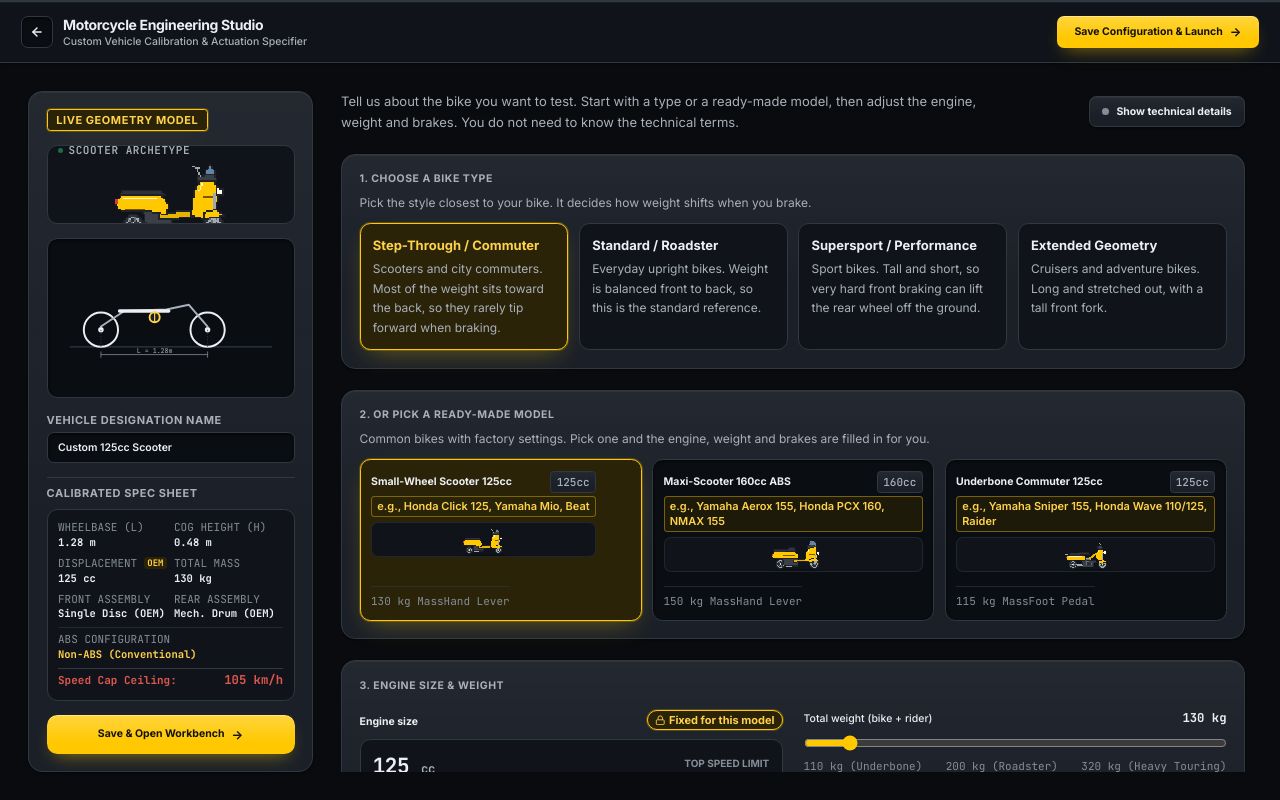
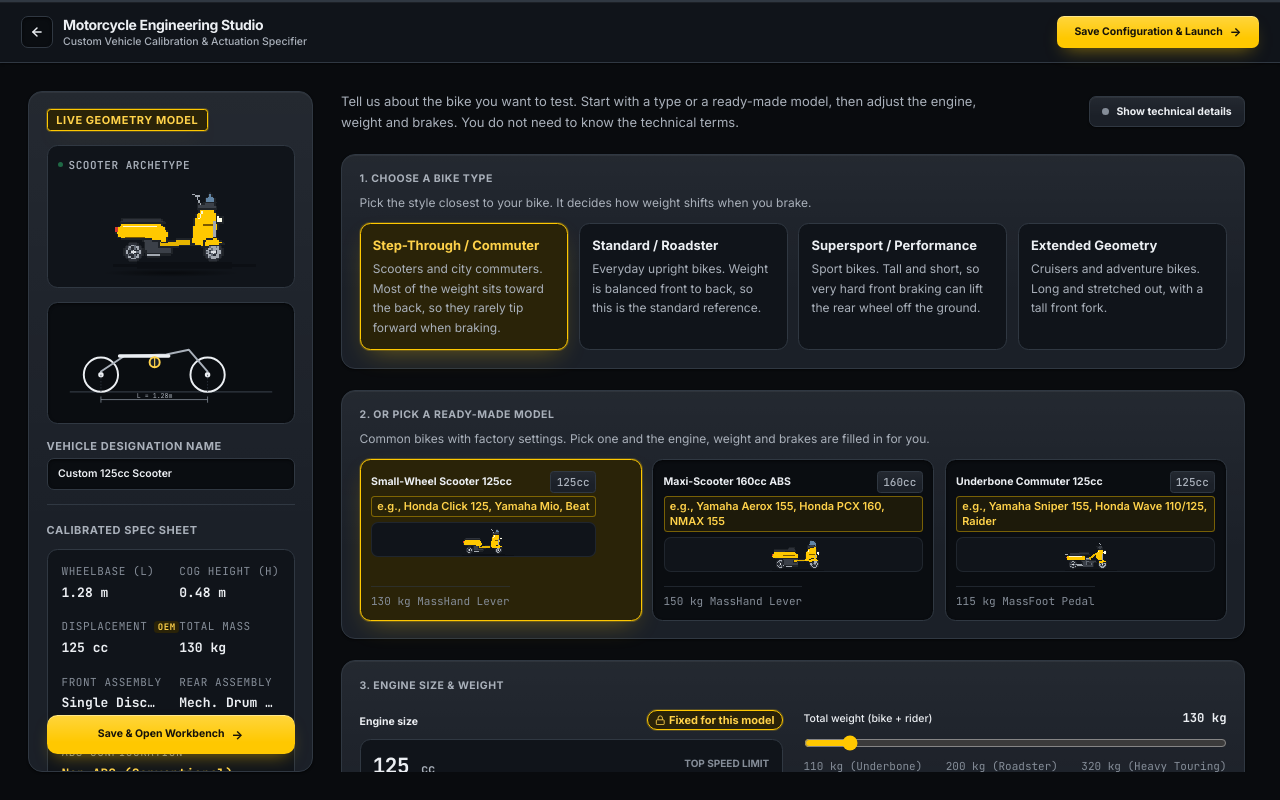
Before and after one commit to kzc0des/Moto-Braking-Dynamics, an Angular app in the folder client/: page /configure in a window 1280 px wide. Built offline with nearby package versions, Linux system fonts and the light colour scheme; no server answers.

Commit message:
[#22] feat: give the studio spec sheet more breathing room and keep Save visible on short screens

```diff
--- a/client/src/app/features/setup/configure-studio/configure-studio.css
+++ b/client/src/app/features/setup/configure-studio/configure-studio.css
@@ -54,3 +54,14 @@
   image-rendering: pixelated;
   image-rendering: crisp-edges;
 }
+
+/* Short laptop screens: shrink the two preview drawings so the spec sheet still fits without a long scroll. */
+@media (min-width: 1024px) and (max-height: 960px) {
+  .studio-schematic {
+    height: 92px;
+  }
+
+  .bike-idle-stage {
+    height: 84px;
+  }
+}
--- a/client/src/app/features/setup/configure-studio/configure-studio.html
+++ b/client/src/app/features/setup/configure-studio/configure-studio.html
@@ -42,7 +42,7 @@
       <!-- ======================================================== -->
       <aside class="lg:col-span-4 xl:col-span-3 lg:min-h-0 lg:h-full flex flex-col gap-5">
         <!-- Live Anatomy Schematic Card -->
-        <div class="bg-[var(--surface)] border border-[var(--kerb)] rounded-2xl p-5 shadow-2xs flex flex-col gap-4 lg:flex-1 lg:min-h-0 lg:overflow-y-auto">
+        <div class="bg-[var(--surface)] border border-[var(--kerb)] rounded-2xl p-5 shadow-2xs flex flex-col gap-4 *:shrink-0 lg:flex-1 lg:min-h-0 lg:overflow-y-auto">
           <div class="flex items-center justify-between">
             <span class="text-[11px] font-bold uppercase tracking-wider text-[var(--line-deep)] bg-[var(--line-tint)] px-2.5 py-0.5 rounded border border-[var(--line)]">
               Live Geometry Model
@@ -77,7 +77,7 @@
 
           <!-- Dynamic SVG Schematic Viewport -->
           <div class="w-full border border-[var(--kerb)] rounded-xl bg-[var(--well)] p-4 flex items-center justify-center">
-            <svg width="100%" height="130" viewBox="0 0 280 110" role="img" class="block">
+            <svg width="100%" height="130" viewBox="0 0 280 110" role="img" class="block studio-schematic">
               <!-- Ground Line -->
               <line x1="10" y1="92" x2="270" y2="92" stroke="var(--kerb)" stroke-width="1.5" />
               <!-- Rear Wheel Assembly -->
@@ -117,45 +117,45 @@
           </div>
 
           <!-- Live Engineering Spec Matrix -->
-          <div class="pt-2 border-t border-[var(--kerb)] flex flex-col gap-2">
+          <div class="pt-5 border-t border-[var(--kerb)] flex flex-col gap-3">
             <span class="text-[11px] font-bold uppercase tracking-wider text-[var(--ink-2)]">Calibrated Spec Sheet</span>
-            <div class="bg-[var(--concrete)] border border-[var(--kerb)] rounded-xl p-3 grid grid-cols-2 gap-2 text-xs font-mono">
+            <div class="bg-[var(--concrete)] border border-[var(--kerb)] rounded-xl p-4 grid grid-cols-2 gap-x-5 gap-y-5 text-xs font-mono">
               <div>
-                <span class="text-[11px] text-[var(--ink-3)] block uppercase">Wheelbase (L)</span>
-                <span class="font-bold text-[var(--ink)]">{{ wheelbase().toFixed(2) }} m</span>
+                <span class="text-[11px] tracking-wider text-[var(--ink-3)] block uppercase mb-1.5">Wheelbase (L)</span>
+                <span class="font-bold text-[13px] leading-snug text-[var(--ink)]">{{ wheelbase().toFixed(2) }} m</span>
               </div>
               <div>
-                <span class="text-[11px] text-[var(--ink-3)] block uppercase">CoG Height (h)</span>
-                <span class="font-bold text-[var(--ink)]">{{ cogHeight().toFixed(2) }} m</span>
+                <span class="text-[11px] tracking-wider text-[var(--ink-3)] block uppercase mb-1.5">CoG Height (h)</span>
+                <span class="font-bold text-[13px] leading-snug text-[var(--ink)]">{{ cogHeight().toFixed(2) }} m</span>
               </div>
               <div>
-                <span class="text-[11px] text-[var(--ink-3)] flex items-center justify-between uppercase">
+                <span class="text-[11px] tracking-wider text-[var(--ink-3)] flex items-center justify-between gap-2 uppercase mb-1.5">
                   <span>Displacement</span>
                   <span class="text-[9px] font-bold text-[var(--line-deep)] bg-[var(--line-tint)] px-1 rounded">OEM</span>
                 </span>
-                <span class="font-bold text-[var(--ink)]">{{ displacementCc() }} cc</span>
+                <span class="font-bold text-[13px] leading-snug text-[var(--ink)]">{{ displacementCc() }} cc</span>
               </div>
               <div>
-                <span class="text-[11px] text-[var(--ink-3)] block uppercase">Total Mass</span>
-                <span class="font-bold text-[var(--ink)]">{{ massKg() }} kg</span>
+                <span class="text-[11px] tracking-wider text-[var(--ink-3)] block uppercase mb-1.5">Total Mass</span>
+                <span class="font-bold text-[13px] leading-snug text-[var(--ink)]">{{ massKg() }} kg</span>
               </div>
               <div>
-                <span class="text-[11px] text-[var(--ink-3)] block uppercase">Front Assembly</span>
-                <span class="font-bold text-[var(--ink)] truncate block">{{ frontBrake() === 'dual_disc' ? 'Dual Disc (OEM)' : 'Single Disc (OEM)' }}</span>
+                <span class="text-[11px] tracking-wider text-[var(--ink-3)] block uppercase mb-1.5">Front Assembly</span>
+                <span class="font-bold text-[13px] leading-snug text-[var(--ink)] truncate block">{{ frontBrake() === 'dual_disc' ? 'Dual Disc (OEM)' : 'Single Disc (OEM)' }}</span>
               </div>
               <div>
-                <span class="text-[11px] text-[var(--ink-3)] block uppercase">Rear Assembly</span>
-                <span class="font-bold text-[var(--ink)] truncate block">{{ rearBrake() === 'drum' ? 'Mech. Drum (OEM)' : 'Hyd. Disc (OEM)' }}</span>
+                <span class="text-[11px] tracking-wider text-[var(--ink-3)] block uppercase mb-1.5">Rear Assembly</span>
+                <span class="font-bold text-[13px] leading-snug text-[var(--ink)] truncate block">{{ rearBrake() === 'drum' ? 'Mech. Drum (OEM)' : 'Hyd. Disc (OEM)' }}</span>
               </div>
-              <div class="col-span-2 pt-1 border-t border-[var(--kerb)]/60">
-                <span class="text-[11px] text-[var(--ink-3)] block uppercase">ABS Configuration</span>
-                <span class="font-bold text-[var(--line-deep)] truncate block">
+              <div class="col-span-2 pt-4 border-t border-[var(--kerb)]/60">
+                <span class="text-[11px] tracking-wider text-[var(--ink-3)] block uppercase mb-1.5">ABS Configuration</span>
+                <span class="font-bold text-[13px] leading-snug text-[var(--line-deep)] truncate block">
                   {{ absConfiguration() === 'dual_channel' ? 'Dual-Channel (Front & Rear)' : (absConfiguration() === 'single_channel_front' ? 'Single-Channel (Front Only)' : 'Non-ABS (Conventional)') }}
                 </span>
               </div>
-              <div class="col-span-2 pt-1 border-t border-[var(--kerb)] flex items-center justify-between">
-                <span class="text-[11px] text-[var(--danger)] font-bold">Speed Cap Ceiling:</span>
-                <span class="font-bold text-[var(--danger)] text-sm">{{ maxSpeedKmh() }} km/h</span>
+              <div class="col-span-2 pt-4 border-t border-[var(--kerb)] flex items-center justify-between">
+                <span class="text-xs text-[var(--danger)] font-bold">Speed Cap Ceiling:</span>
+                <span class="font-bold text-[var(--danger)] text-base">{{ maxSpeedKmh() }} km/h</span>
               </div>
             </div>
           </div>
@@ -164,7 +164,7 @@
           <button
             type="button"
             (click)="saveAndLaunch()"
-            class="w-full mt-auto py-3 px-5 bg-[var(--line)] hover:bg-[var(--line-hover)] text-[var(--on-line)] rounded-xl text-xs font-bold transition-all shadow-xs flex items-center justify-center gap-2 cursor-pointer mt-1"
+            class="w-full mt-auto sticky bottom-0 z-10 py-3 px-5 bg-[var(--line)] hover:bg-[var(--line-hover)] text-[var(--on-line)] rounded-xl text-xs font-bold transition-all shadow-xs flex items-center justify-center gap-2 cursor-pointer mt-1"
           >
             <span>{{ isEditMode() ? 'Confirm Changes & Launch' : 'Save & Open Workbench' }}</span>
             <span class="text-sm">→</span>
```
